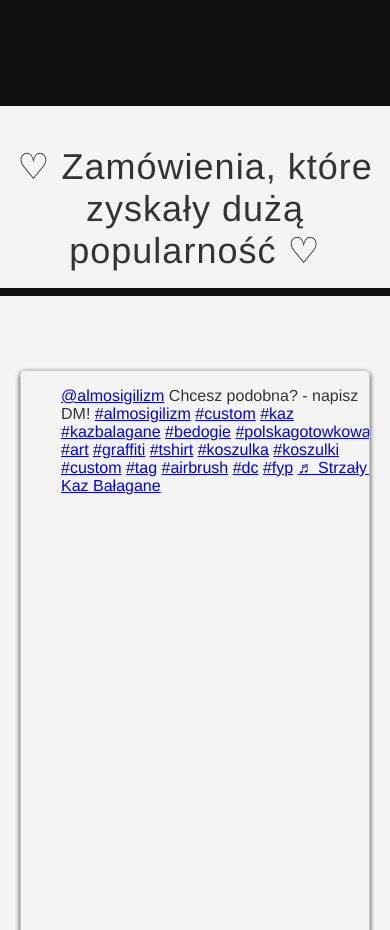
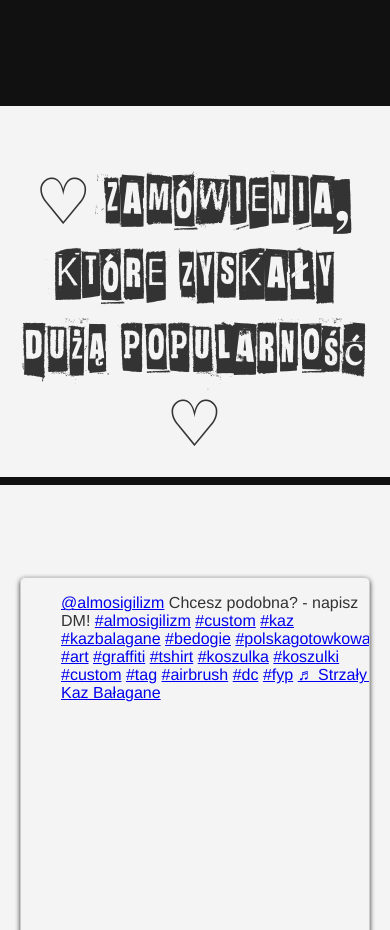
Before and after one commit to ALMOSIGILIZM/almosigilizm.github.io, a plain HTML site: page index.html in a window 390 px wide. Shown: the part 2280-3210 px from the top of the page. Drawn offline with Linux system fonts and the light colour scheme; a script that the page names is missing.

Commit message:
Update style.css

```diff
--- a/style.css
+++ b/style.css
@@ -204,13 +204,14 @@ button,
 /*Main*/
 
 h1{
-    font-size: 36px;
+    font-size: 76px;
     text-align: center;
     padding-top: 30px;
     padding-bottom: 70px;
     border-bottom:8px solid #111 ;
     letter-spacing:1px;
     font-weight: 100;
+    font-family: GTA;
 }
 
 
@@ -578,6 +579,7 @@ h1{
     /* Produkty */
     h1{
         padding: 16px;
+        font-size: 64px;
     }
     #products, #productsHidden {
         grid-template-columns: 1fr; /* pojedyncza kolumna na mniejszych ekranach */
```
